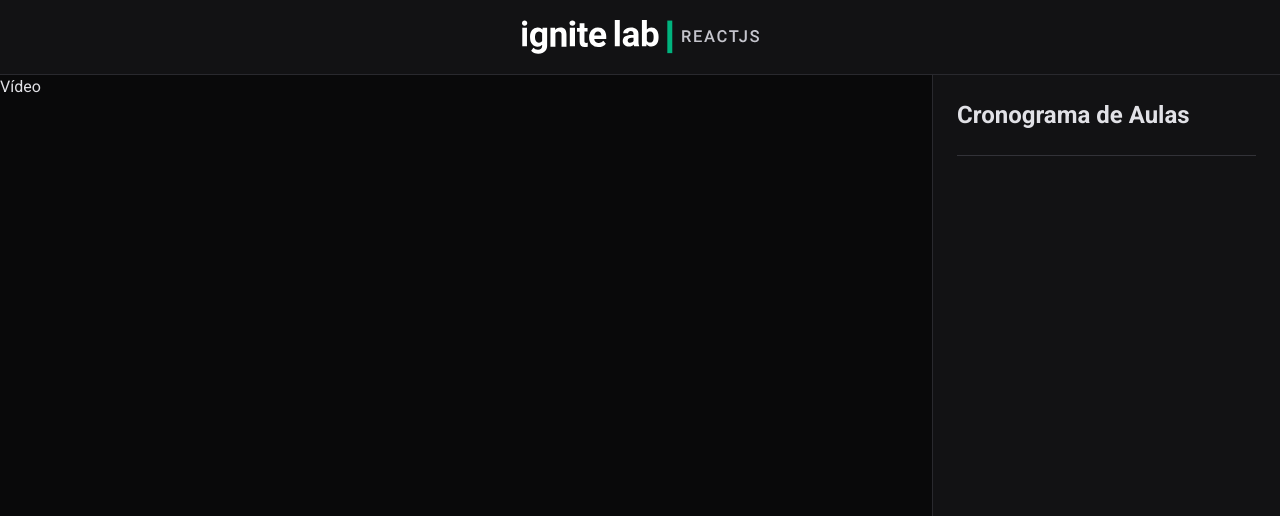
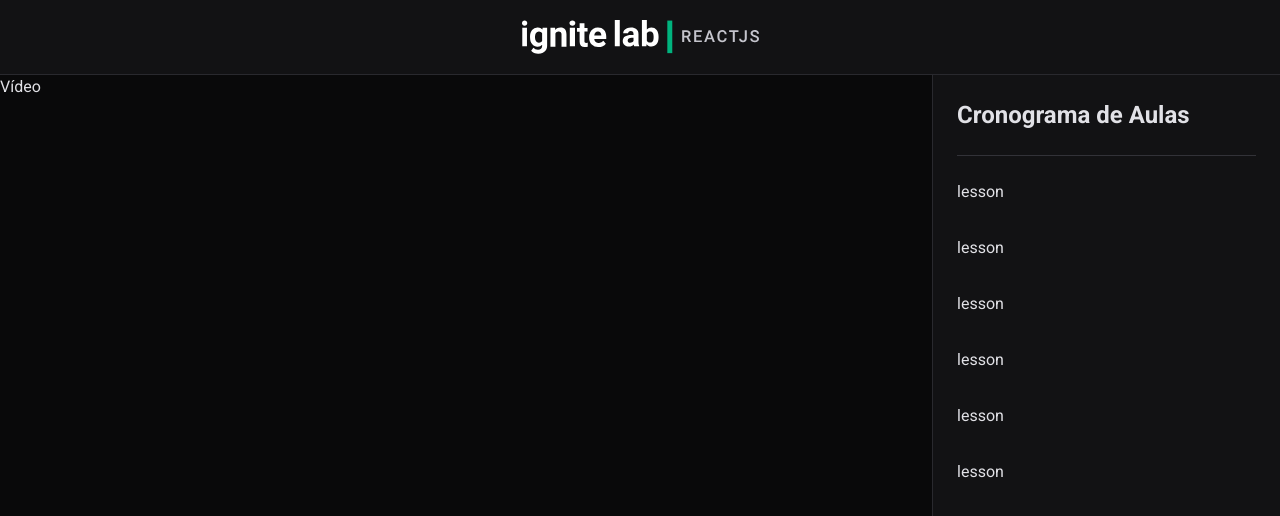
Before and after one commit to joaohenrik03/event-platform, a React (Vite) app: page / in a window 1280 px wide. Shown: the top 516 px of the page. Built offline with nearby package versions, Linux system fonts and the light colour scheme.

Commit message:
Added Lesson.tsx in SideBar.tsx

```diff
--- a/src/components/SideBar.tsx
+++ b/src/components/SideBar.tsx
@@ -1,9 +1,20 @@
+import { Lesson } from "./Lesson";
+
 export function SideBar() {
     return (
         <aside className="w-[348px] bg-gray-700 p-6 border-l border-gray-600">
             <span className="font-bold text-2xl pb-6 mb-6 border-b border-gray-500 block">
                 Cronograma de Aulas
             </span>
+
+            <div className="flex flex-col gap-8">
+                <Lesson />
+                <Lesson />
+                <Lesson />
+                <Lesson />
+                <Lesson />
+                <Lesson />
+            </div>
         </aside>
     )
 }
```
